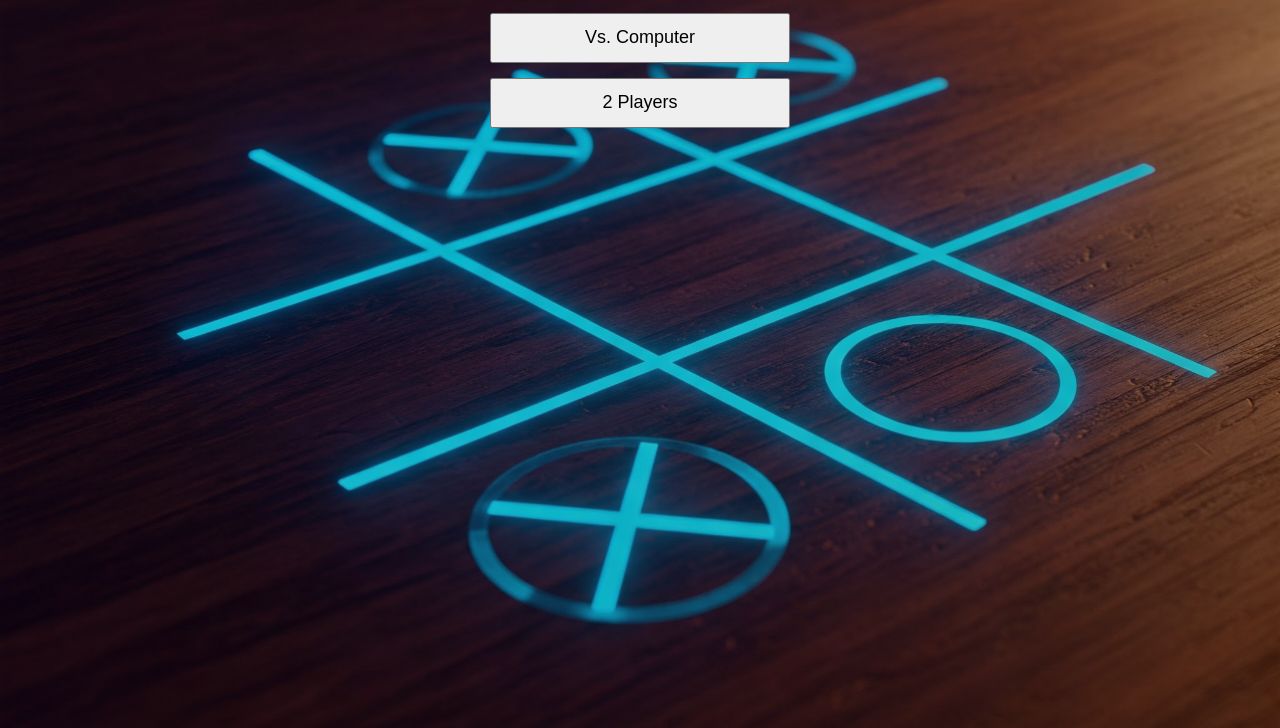
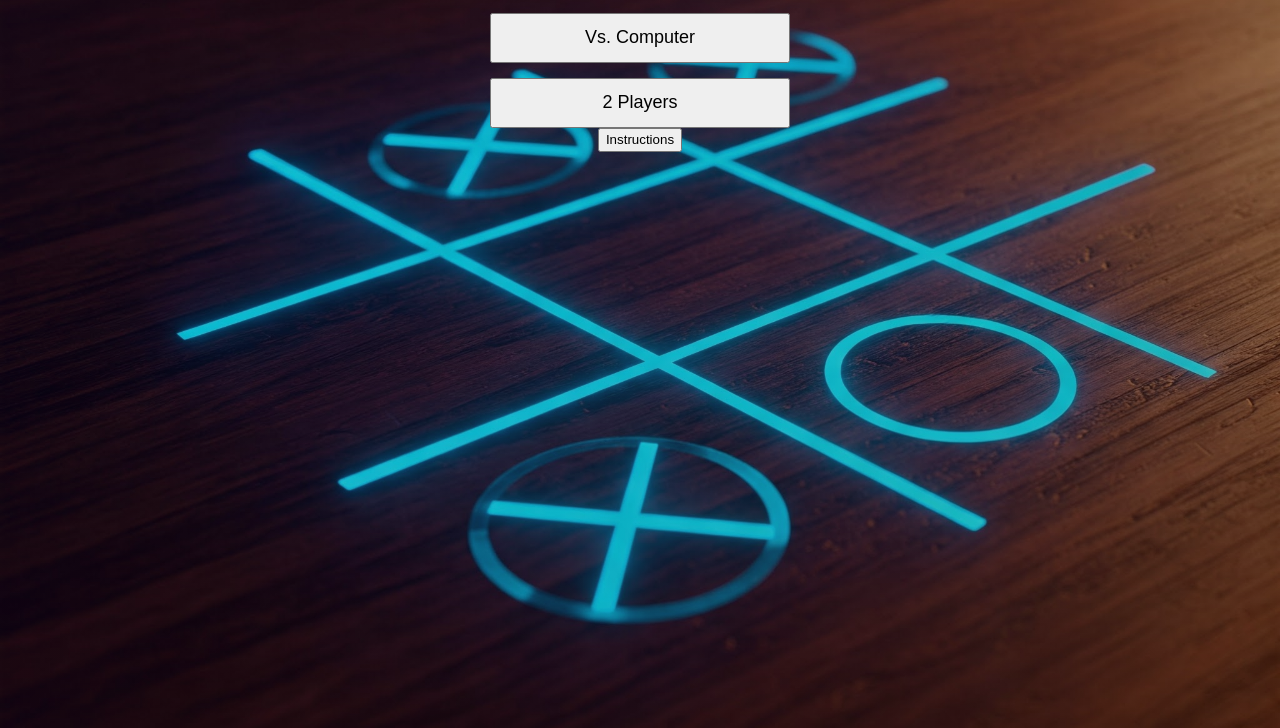
Before and after one commit to Root-Tester/Tic-Tac-Toe, a plain HTML site: page Tic-Tac-Toe.html in a window 1280 px wide. Shown: the part 72-800 px from the top of the page. Drawn offline with Linux system fonts and the light colour scheme.

Commit message:
Update Tic-Tac-Toe.html

```diff
--- a/Tic-Tac-Toe.html
+++ b/Tic-Tac-Toe.html
@@ -26,6 +26,7 @@
 
         <button id="computer" value="bot" onclick="initGame(this)">Vs. Computer</button>
         <button id="human" value="human" onclick="initGame(this)">2 Players</button>
+        <a href="https://root-tester.github.io/Tic-Tac-Toe"><button id="instruction">Instructions</button></a>
     </div>
 
     <div id="game-section">
```
